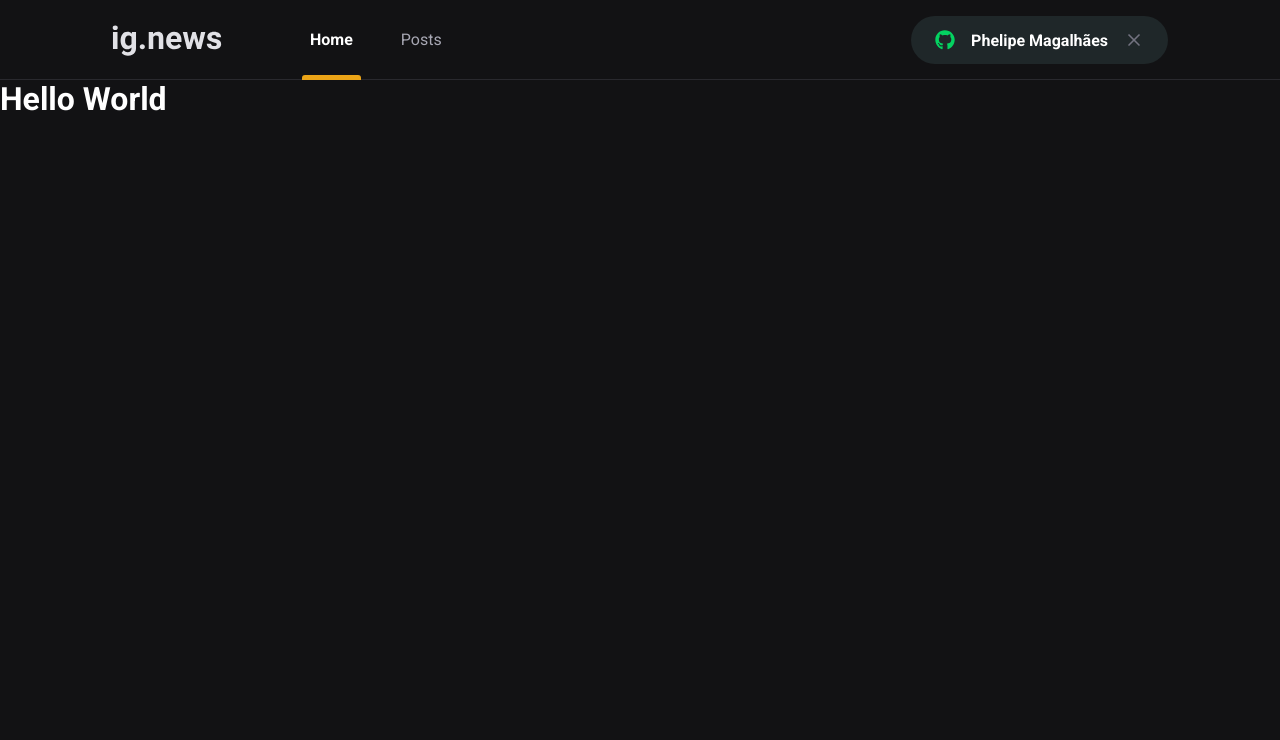
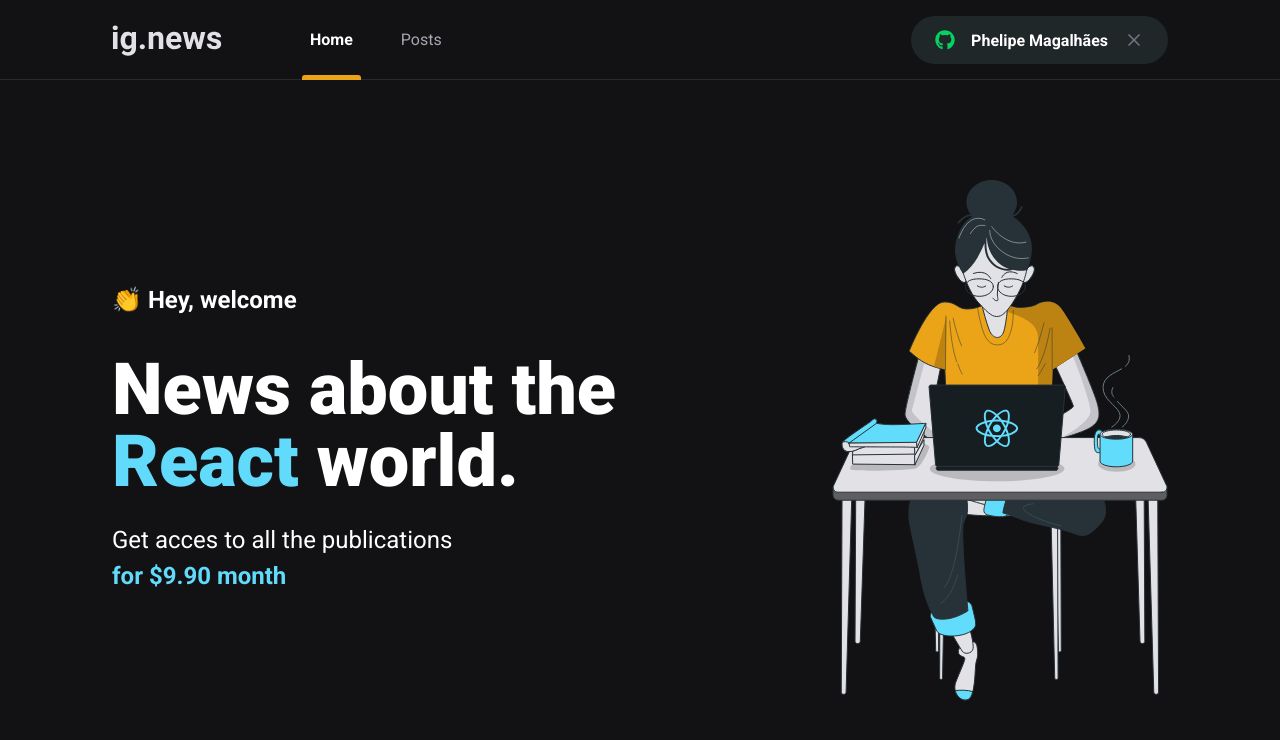
Before and after one commit to Phelipealx/ignews, a Next.js app: page / in a window 1280 px wide. Shown: the top 740 px of the page. Built offline with nearby package versions, Linux system fonts and the light colour scheme.

Commit message:
implementa Home page

```diff
--- /dev/null
+++ b/src/pages/home.module.scss
@@ -0,0 +1,41 @@
+.contentContainer {
+  max-width: 1120px;
+  margin: 0 auto;
+  padding: 0 2rem;
+  height: calc(100vh - 5rem);
+
+  display: flex;
+  align-items: center;
+  justify-content: space-between;
+}
+
+.hero {
+  max-width: 600px;
+
+  > span {
+    font-size: 1.5rem;
+    font-weight: bold;
+  }
+
+  h1 {
+    font-size: 4.5rem;
+    line-height: 4.5rem;
+    font-weight: 900;
+    margin-top: 2.5rem;
+
+    span {
+      color: var(--cyan-500);
+    }
+  }
+
+  p {
+    font-size: 1.5rem;
+    line-height: 2.25rem;
+    margin-top: 1.5rem;
+
+    span {
+      color: var(--cyan-500);
+      font-weight: bold;
+    }
+  }
+}
--- a/src/pages/index.tsx
+++ b/src/pages/index.tsx
@@ -1,12 +1,27 @@
 import Head from "next/head";
+
+import styles from "./home.module.scss";
 
 export default function Home() {
   return (
     <>
       <Head>
-        <title>Início - ig.news</title>
+        <title>Home - ig.news</title>
       </Head>
-      <h1>Hello World</h1>
+      <main className={styles.contentContainer}>
+        <section className={styles.hero}>
+          <span>👏 Hey, welcome</span>
+          <h1>
+            News about the <span>React</span> world.
+          </h1>
+          <p>
+            Get acces to all the publications <br />
+            <span>for $9.90 month</span>
+          </p>
+        </section>
+
+        <img src="/images/avatar.svg" alt="Girl coding" />
+      </main>
     </>
   );
 }
```
